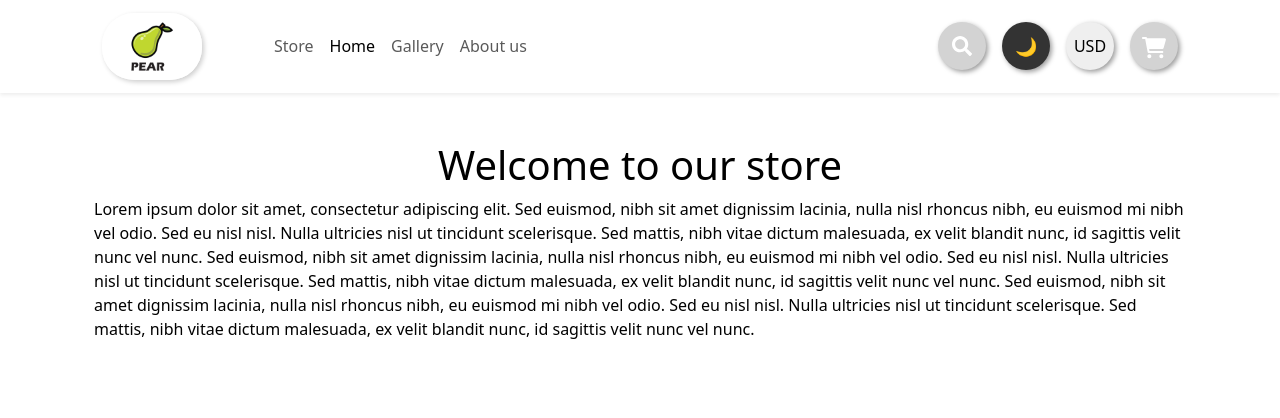
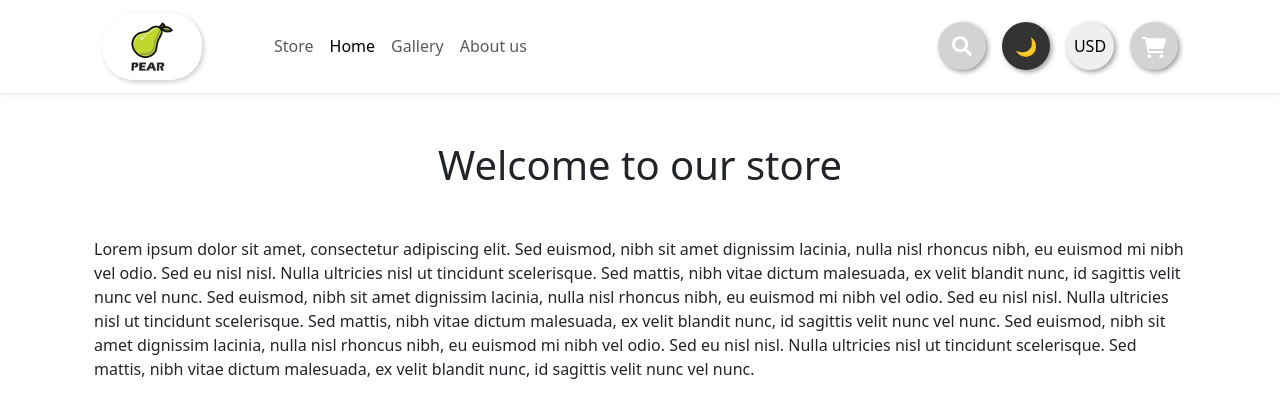
Before and after one commit to karmartir/StoreFront-Feb-26, a React (Vite) app: page / in a window 1280 px wide. Shown: the top 418 px of the page. Built offline with nearby package versions, Linux system fonts and the light colour scheme.

Commit message:
Remove dark mode logic, replace inline styles with utility classes across `Home`, `AboutUs`, and `ClickedItemPage` for consistent theming and cleaner code.

```diff
--- a/src/components/ClickedItemPage.tsx
+++ b/src/components/ClickedItemPage.tsx
@@ -37,7 +37,8 @@ export function ClickedItemPage() {
 				{/* Info column */}
 				<Col md={6} className="d-flex flex-column gap-3 align-items-start">
 					<div className="d-flex flex-column gap-1" >
-						<h2 className="fw-bold mb-1 text-body">{name}</h2>
+						<h2 className="fw-bold mb-3 text-body">{name}</h2>
+						<p className="text-body fw-lighter">Lorem ipsum dolor sit amet, consectetur adipisicing elit. Aspernatur autem cum dolores eius eligendi, enim eos esse ipsum labore laborum maxime minus nemo nihil, porro recusandae soluta tempore unde voluptatibus! Lorem ipsum dolor sit amet, consectetur adipisicing elit. Asperiores at beatae deserunt dolor expedita, facilis incidunt iusto magnam natus, nobis placeat porro praesentium qui, sequi sint tempora veniam vitae voluptatum?</p>
 						<h4 className="text-success fw-semibold">{formatCurrency(price)}</h4>
 					</div>
 
--- a/src/pages/AboutUs.tsx
+++ b/src/pages/AboutUs.tsx
@@ -1,12 +1,8 @@
-import {useShoppingCart} from "../hooks/useShoppingCart.ts";
-
 const AboutUs = () => {
-	const {darkMode} = useShoppingCart()
-	const textColor = darkMode ? "white" : "black";
 	return (
 		<div className="container">
-			<h1 className="text-center mb-4" style={{color: textColor}}>About us</h1>
-			<p className="text-center mb-4" style={{color: textColor}}>
+			<h1 className="text-center text-body mb-4">About us</h1>
+			<p className="text-center text-body">
 				Lorem ipsum dolor sit amet, consectetur adipiscing elit. Sed euismod,
 				nibh sit amet dignissim lacinia, nulla nisl rhoncus nibh, eu euismod
 				mi nibh vel odio. Sed eu nisl nisl. Nulla ultricies nisl ut tincidunt
--- a/src/pages/Home.tsx
+++ b/src/pages/Home.tsx
@@ -1,13 +1,8 @@
-import {useShoppingCart} from "../hooks/useShoppingCart.ts";
-
-
 const Home = () => {
-	const {darkMode} = useShoppingCart()
-	const textColor = darkMode ? "white" : "black";
 	return (
 		<div className="container">
-			<h1 className="text-center" style={{color: textColor}}>Welcome to our store</h1>
-			<p style={{color: textColor}}>Lorem ipsum dolor sit amet, consectetur adipiscing elit. Sed euismod, nibh sit amet dignissim lacinia, nulla nisl rhoncus nibh, eu euismod mi nibh vel odio. Sed eu nisl nisl.
+			<h1 className="text-center text-body mb-5">Welcome to our store</h1>
+			<p className="text-body fw-light">Lorem ipsum dolor sit amet, consectetur adipiscing elit. Sed euismod, nibh sit amet dignissim lacinia, nulla nisl rhoncus nibh, eu euismod mi nibh vel odio. Sed eu nisl nisl.
 				Nulla ultricies nisl ut tincidunt scelerisque. Sed mattis, nibh vitae dictum malesuada, ex velit blandit nunc, id sagittis velit nunc vel nunc.
 				Sed euismod, nibh sit amet dignissim lacinia, nulla nisl rhoncus nibh, eu euismod mi nibh vel odio. Sed eu nisl nisl.
 				Nulla ultricies nisl ut tincidunt scelerisque. Sed mattis, nibh vitae dictum malesuada, ex velit blandit nunc, id sagittis velit nunc vel nunc.
```
